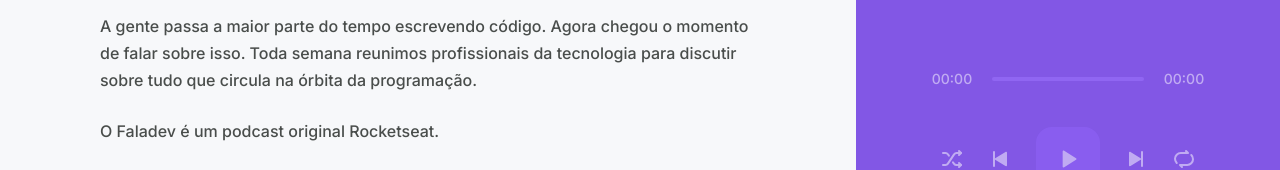
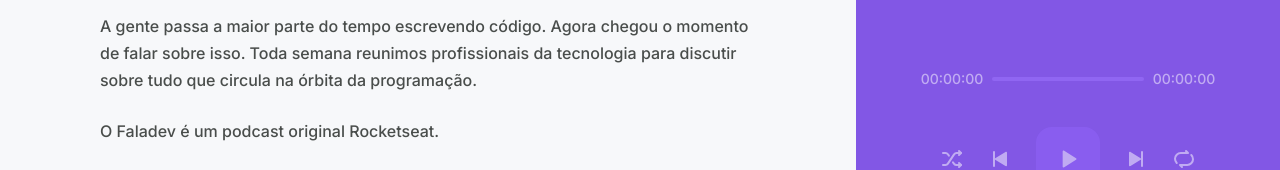
Before and after one commit to flaviosenne/nlw5-next, a Next.js app: page /episodes/a-importancia-da-contribuicao-em-open-source in a window 1280 px wide. Shown: the part 561-731 px from the top of the page. Built offline with nearby package versions, Linux system fonts and the light colour scheme; data requests are answered from the project's data file.

Commit message:
player finished

```diff
--- a/src/components/player/index.tsx
+++ b/src/components/player/index.tsx
@@ -1,14 +1,16 @@
 import Image from 'next/image'
-import { useEffect, useRef } from 'react'
+import { useEffect, useRef, useState } from 'react'
 import { usePlayer } from '../../contexts/PlayerContext'
 import styles from './styles.module.scss'
 import Slider from 'rc-slider'
 import 'rc-slider/assets/index.css'
+import { converDurationToTimeString } from '../../utils/convertDurationToTimeString'
 
 export function Player() {
     const audioRef = useRef<HTMLAudioElement>(null)
+    const [progress, setProgress] = useState(0)
 
-    const {episodeList, currentEpisodeIndex, isPlaying, togglePlay, setPlayingState, playNext, playPrevious, hasNext, hasPrevious, isLooping} =usePlayer()
+    const {episodeList, currentEpisodeIndex, isPlaying, togglePlay, setPlayingState, playNext, playPrevious, hasNext, hasPrevious, isLooping, toggleLoop, toggleShuffe, isShuffling, clearPlayerState} =usePlayer()
 
     useEffect(() => {
         if(!audioRef.current){
@@ -21,6 +23,25 @@
         }
     }, [isPlaying])
 
+    function setupProgressListener(){
+        audioRef.current.currentTime = 0
+
+        audioRef.current.addEventListener('timeupdate', () => {
+            setProgress(Math.floor(audioRef.current.currentTime))
+        })
+    }
+    function handleSeek(amount: number){
+        audioRef.current.currentTime = amount
+        setProgress(amount)
+    }
+
+    function handleEpisodeEnded(){
+        if(hasNext){
+            playNext()
+        }else{
+            clearPlayerState()
+        }
+    }
     const episode = episodeList[currentEpisodeIndex]
     return (
         <div className={styles.playerContainer}>
@@ -46,17 +67,20 @@
 
             <footer className={!episode ? styles.empty:''}>
                 <div className={styles.progress}>
-                    <span>00:00</span>
+                <span>{converDurationToTimeString(progress)}</span>
                     <div className={styles.slider}>
                         {episode ? (
                             <Slider
+                            max={episode.duration}
+                            value={progress}
+                            onChange={handleSeek}
                             trackStyle={{background:'#04d361'}}
                             railStyle={{background:'#9f75ff'}}
                             handleStyle={{borderColor:'#04d361', borderWidth:4}}
                             />
                         ): (<div className={styles.emptySlider} />)}
                     </div>
-                    <span>00:00</span>
+                    <span>{converDurationToTimeString(episode?.duration ?? 0)}</span>
                 </div>
 
                 {episode && (
@@ -65,12 +89,14 @@
                     autoPlay
                     loop={isLooping}
                     ref={audioRef}
+                    onEnded={handleEpisodeEnded}
+                    onLoadedMetadata={setupProgressListener}
                     onPlay={() => setPlayingState(true)}
                     onPause={() => setPlayingState(false)}
                     />
                 )}
                 <div className={styles.buttons}>
-                    <button type="button" disabled={!episode}>
+                    <button type="button" disabled={!episode || episodeList.length == 1} onClick={toggleShuffe} className={isShuffling ? styles.isActive: ''}>
                         <img src="/shuffle.svg" alt="Embaralhar" />
                     </button>
                     <button type="button" disabled={!episode || !hasPrevious}>
@@ -83,7 +109,9 @@
                     <button type="button" disabled={!episode || !hasNext} onClick={playNext} >
                         <img src="/play-next.svg" alt="Tocar próxima" />
                     </button>
-                    <button type="button" disabled={!episode}>
+                    <button type="button" disabled={!episode}
+                    onClick={toggleLoop}
+                    className={isLooping ? styles.isActive: ''}>
                         <img src="/repeat.svg" alt="Repetir" />
                     </button>
                 </div>
--- a/src/components/player/styles.module.scss
+++ b/src/components/player/styles.module.scss
@@ -111,6 +111,12 @@
         &:hover:not(:disabled){
             filter: brightness(0.8);
         }
+        &.isActive{
+            filter: invert(0.35) sepia(1) saturate(3) hue-rotate(100deg)
+        }
+        &.isActive:hover{
+            filter: brightness(0.6) invert(0.35) sepia(1) saturate(3) hue-rotate(100deg)
+        }
         &.playButton{
             width: 4rem;
             height: 4rem;
--- a/src/contexts/PlayerContext.tsx
+++ b/src/contexts/PlayerContext.tsx
@@ -11,14 +11,17 @@
     episodeList: Episode[]
     currentEpisodeIndex: number
     isPlaying: boolean
-    isLooping
+    isLooping: boolean
+    isShuffling: boolean
     play: (episode: Episode) => void
     playNext: () => void
     playPrevious: () => void
     playList: (list: Episode[], index: number) => void
     togglePlay: () => void
     toggleLoop: () => void
+    toggleShuffe: () => void
     setPlayingState: (state: boolean) => void
+    clearPlayerState: () => void
     hasNext: boolean
     hasPrevious: boolean
 }
@@ -32,6 +35,7 @@
   const [currentEpisodeIndex, setCurrentEpisodeIndex] = useState(0)
   const [isPlaying, setIsPlaying] = useState(false)
   const [isLooping, setIsLooping] = useState(false)
+  const [isShuffling, setIsShuffling] = useState(false)
 
   function play(episode: Episode){
     setEpisodeList([episode])
@@ -51,15 +55,26 @@
   function toggleLoop(){
     setIsLooping(!isLooping)
   }
+  function toggleShuffe(){
+    setIsShuffling(!isShuffling)
+  }
   function setPlayingState(state: boolean){
     setIsPlaying(state)
   }
+  function clearPlayerState(){
+      setEpisodeList([])
+      setCurrentEpisodeIndex(0)
+  }
 
   const hasPrevious = currentEpisodeIndex > 0
-  const hasNext = (currentEpisodeIndex+1) < episodeList.length
+  const hasNext = isShuffling || (currentEpisodeIndex+1) < episodeList.length
 
   function playNext(){
-      if(hasNext){
+      if(isShuffling){
+        const nextRandomEpisodeIndex = Math.floor(Math.random() * episodeList.length)
+        setCurrentEpisodeIndex(nextRandomEpisodeIndex)
+
+      }else if(hasNext){
           setCurrentEpisodeIndex(currentEpisodeIndex+1)
       }
     }
@@ -84,7 +99,10 @@
         hasNext,
         hasPrevious,
         toggleLoop,
-        isLooping
+        isLooping,
+        isShuffling,
+        toggleShuffe,
+        clearPlayerState
         }}>
 
         {children}
```
